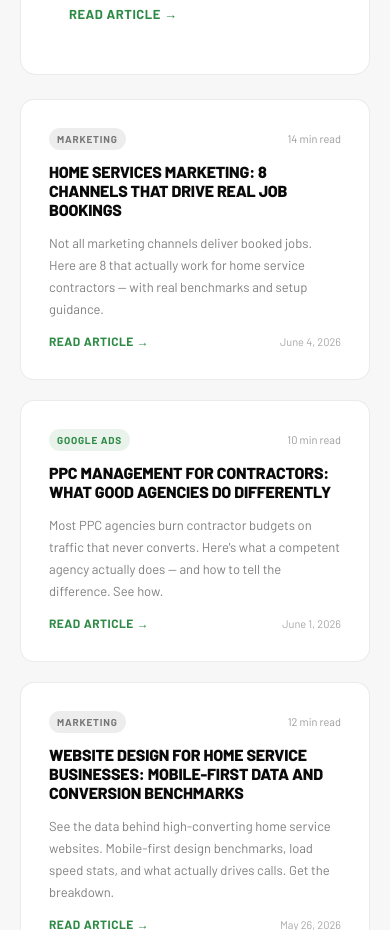
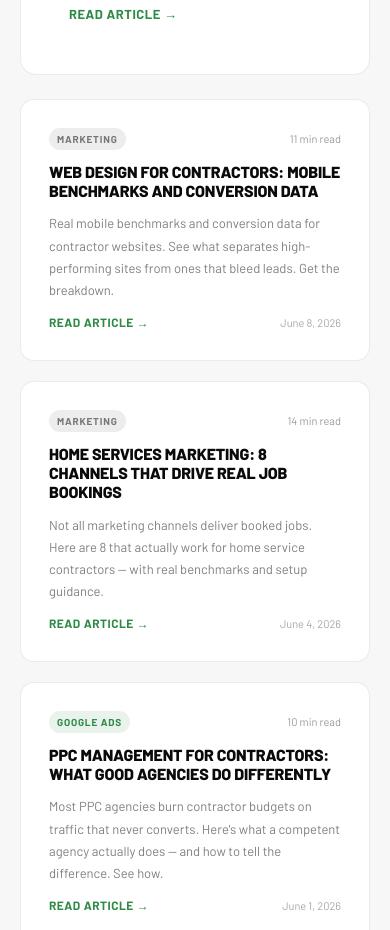
Before and after one commit to webberossi89/thomas-town-digital, a Next.js app: page /blog in a window 390 px wide. Shown: the part 860-1790 px from the top of the page. Built offline with nearby package versions, Linux system fonts and the light colour scheme.

Commit message:
SEO: add web-design-for-contractors-mobile-benchmarks-conversion-data to blog listing

```diff
--- a/app/blog/page.tsx
+++ b/app/blog/page.tsx
@@ -17,6 +17,15 @@ const posts = [
       readTime: "12 min read",
       slug: "google-ads-cost-roofing-companies",
     },
+  {
+    category: "Marketing",
+    title: "Web Design for Contractors: Mobile Benchmarks and Conversion Data",
+    summary: "Real mobile benchmarks and conversion data for contractor websites. See what separates high-performing sites from ones that bleed leads. Get the breakdown.",
+    date: "June 8, 2026",
+    dateISO: "2026-06-08",
+    readTime: "11 min read",
+    slug: "web-design-for-contractors-mobile-benchmarks-conversion-data",
+  },
   {
     category: "Marketing",
     title: "Home Services Marketing: 8 Channels That Drive Real Job Bookings",
```
